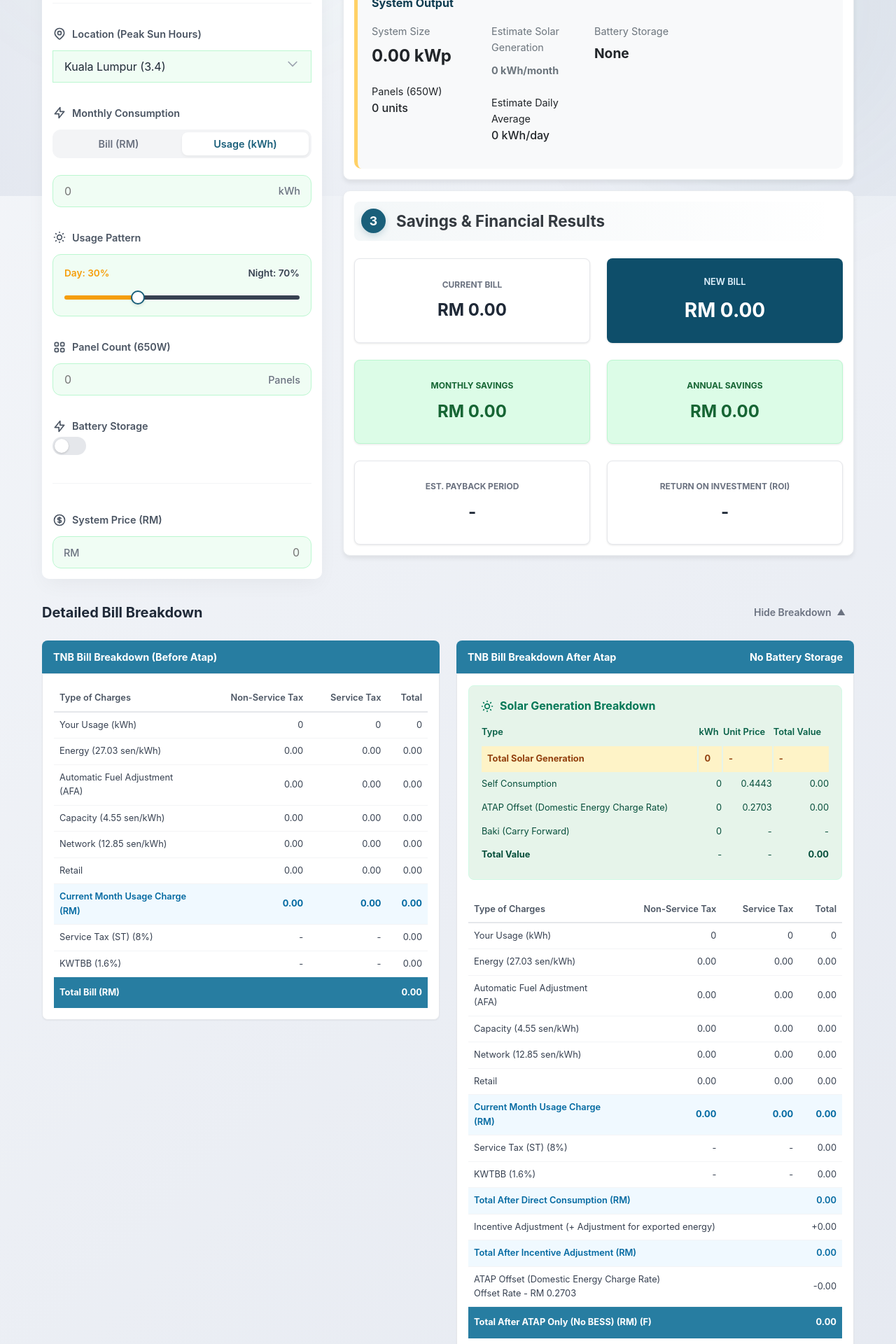
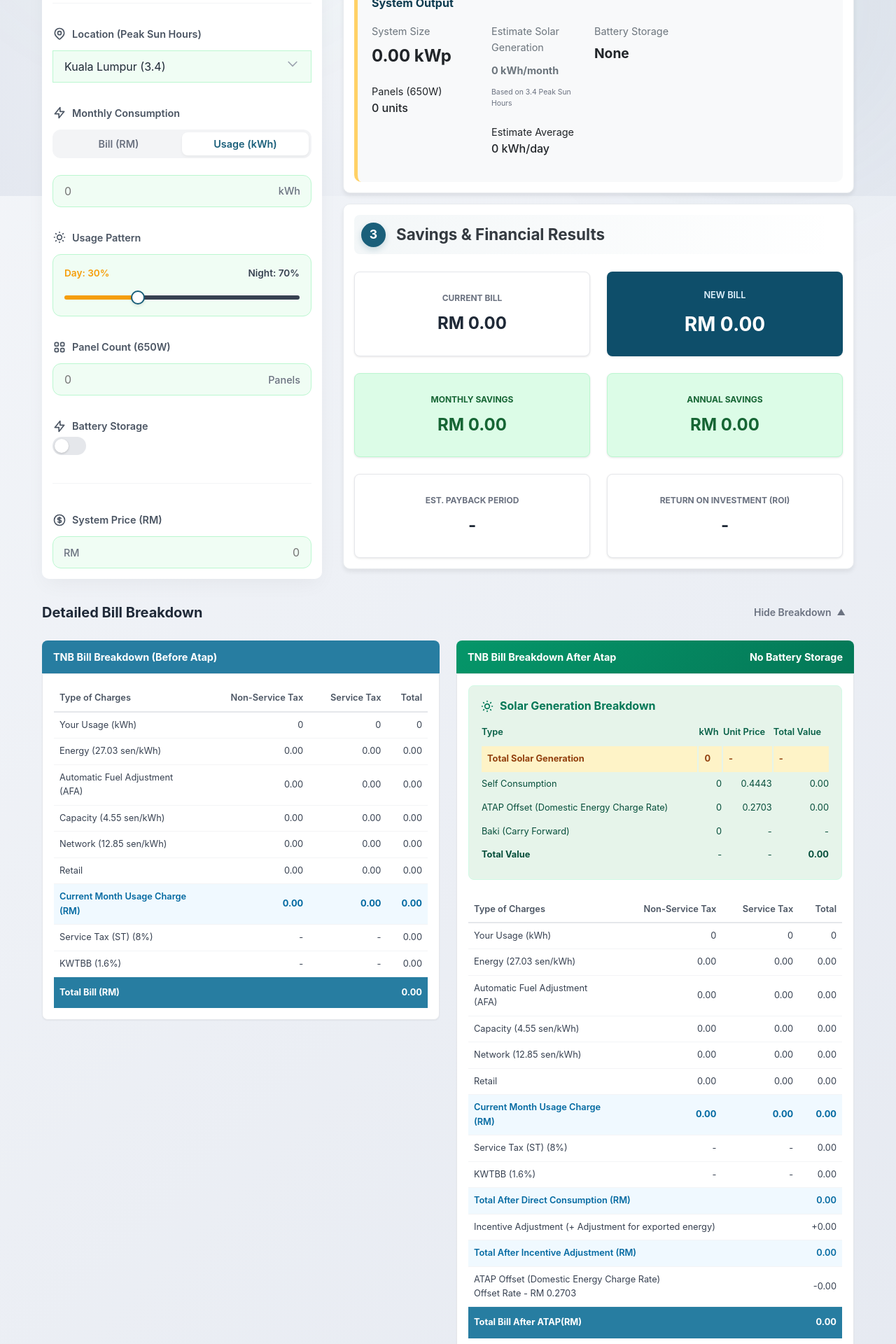
Before and after one commit to ByFutureBear/feature-tnb, a React (Vite) app: page / in a window 1280 px wide. Shown: the part 520-2440 px from the top of the page at 70% size. Built offline with nearby package versions, Linux system fonts and the light colour scheme.

Commit message:
Add Peak Sun Hour disclaimer and update After Atap card styling

```diff
--- a/src/components/BillBreakdown.tsx
+++ b/src/components/BillBreakdown.tsx
@@ -133,9 +133,9 @@ export const BillBreakdown: React.FC<Props> = ({ results }) => {
 
                     {/* RIGHT CARD: AFTER SOLAR */}
                     <div>
-                        <div className="detailed-header">
+                        <div className="detailed-header" style={{ background: 'linear-gradient(135deg, #059669 0%, #047857 100%)' }}>
                             <span>TNB Bill Breakdown After Atap</span>
-                            <span className="text-xs font-normal opacity-80 bg-yellow-200 px-2 py-0.5 rounded">
+                            <span className="text-xs font-normal opacity-80 bg-green-200 text-green-800 px-2 py-0.5 rounded">
                                 {results.batteryStorageKwh > 0 ? 'With Battery' : 'No Battery Storage'}
                             </span>
                         </div>
@@ -281,7 +281,7 @@ export const BillBreakdown: React.FC<Props> = ({ results }) => {
 
                                     {/* Final Total Bar */}
                                     <tr className="total-bar">
-                                        <td colSpan={3}>Total After ATAP Only {results.batteryStorageKwh === 0 ? '(No BESS)' : '(With BESS)'} (RM) (F)</td>
+                                        <td colSpan={3}>Total Bill After ATAP(RM)</td>
                                         <td className="text-right">{results.finalBill.toFixed(2)}</td>
                                     </tr>
                                 </tbody>
--- a/src/components/SystemRecommendation.tsx
+++ b/src/components/SystemRecommendation.tsx
@@ -62,10 +62,11 @@ export const SystemRecommendation: React.FC<Props> = ({ inputs, results }) => {
                             <div className="rec-value-medium">
                                 <CountUpNumber value={results.monthlySolarGeneration} suffix=" kWh/month" decimals={0} />
                             </div>
+                            <span style={{ fontSize: '0.65rem', color: '#6b7280', marginTop: '4px', display: 'block' }}>Based on {inputs.psh} Peak Sun Hours</span>
                         </div>
                         <div className="rec-details">
                             <div className="rec-detail-item">
-                                <span>Estimate Daily Average</span>
+                                <span>Estimate Average</span>
                                 <strong>{dailyGen} kWh/day</strong>
                             </div>
                         </div>
```
